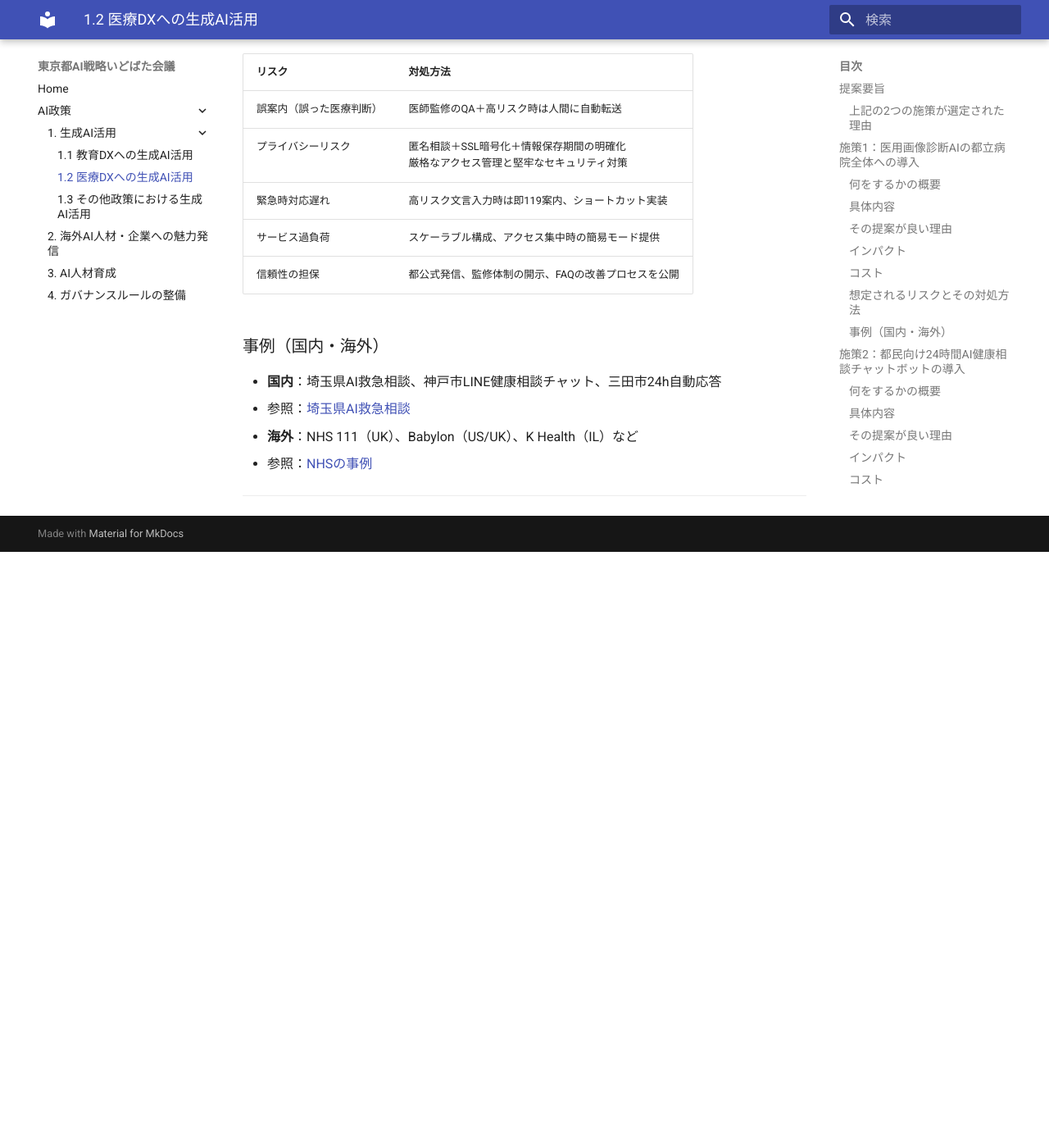
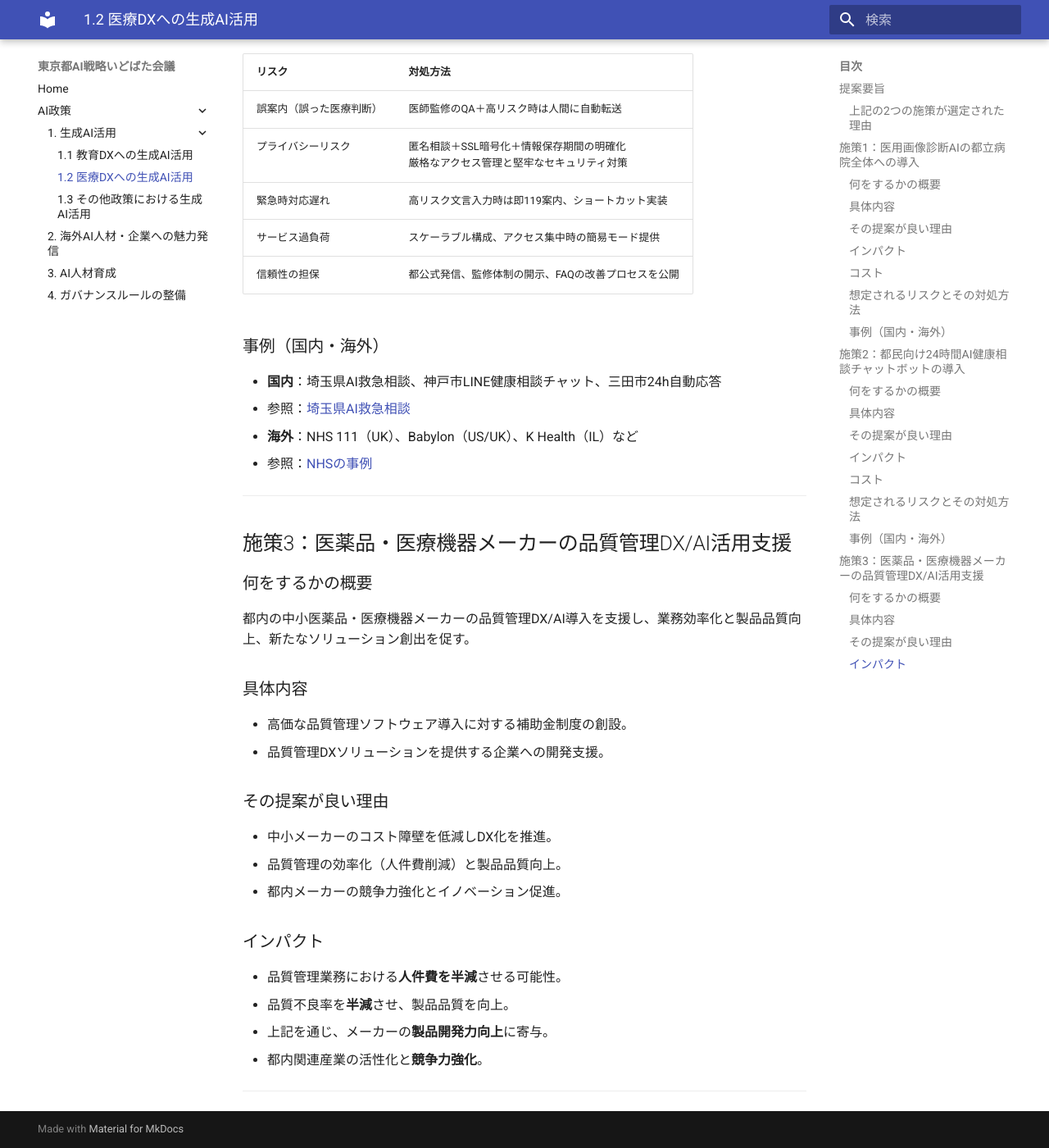
Before and after one commit to takahiroanno2024/2025_ai_idobatakaigi_output, an MkDocs documentation site: the page built from docs/1.2_医療DXへの生成AI活用.md, in a window 1280 px wide and 1400 px high, scrolled down 4397 px. Shown: the whole window at 82% size. Built offline with MkDocs 1.6.1 and Material for MkDocs 9.7.7, drawn with Linux system fonts in a browser that asks for light colours; before the commit the page ends 5070 px from its top, so only the background shows below that.

Commit message:
匿名ユーザーによる施策3（メーカー支援）の追加

```diff
--- a/docs/1.2_医療DXへの生成AI活用.md
+++ b/docs/1.2_医療DXへの生成AI活用.md
@@ -155,3 +155,25 @@
    - 参照：[NHSの事例](https://transform.england.nhs.uk/key-tools-and-info/digital-playbooks/workforce-digital-playbook/using-an-ai-chatbot-to-streamline-mental-health-referrals/)
 
 ---
+
+## 施策3：医薬品・医療機器メーカーの品質管理DX/AI活用支援
+
+### 何をするかの概要
+都内の中小医薬品・医療機器メーカーの品質管理DX/AI導入を支援し、業務効率化と製品品質向上、新たなソリューション創出を促す。
+
+### 具体内容
+- 高価な品質管理ソフトウェア導入に対する補助金制度の創設。
+- 品質管理DXソリューションを提供する企業への開発支援。
+
+### その提案が良い理由
+- 中小メーカーのコスト障壁を低減しDX化を推進。
+- 品質管理の効率化（人件費削減）と製品品質向上。
+- 都内メーカーの競争力強化とイノベーション促進。
+
+### インパクト
+- 品質管理業務における**人件費を半減**させる可能性。
+- 品質不良率を**半減**させ、製品品質を向上。
+- 上記を通じ、メーカーの**製品開発力向上**に寄与。
+- 都内関連産業の活性化と**競争力強化**。
+
+---
```
